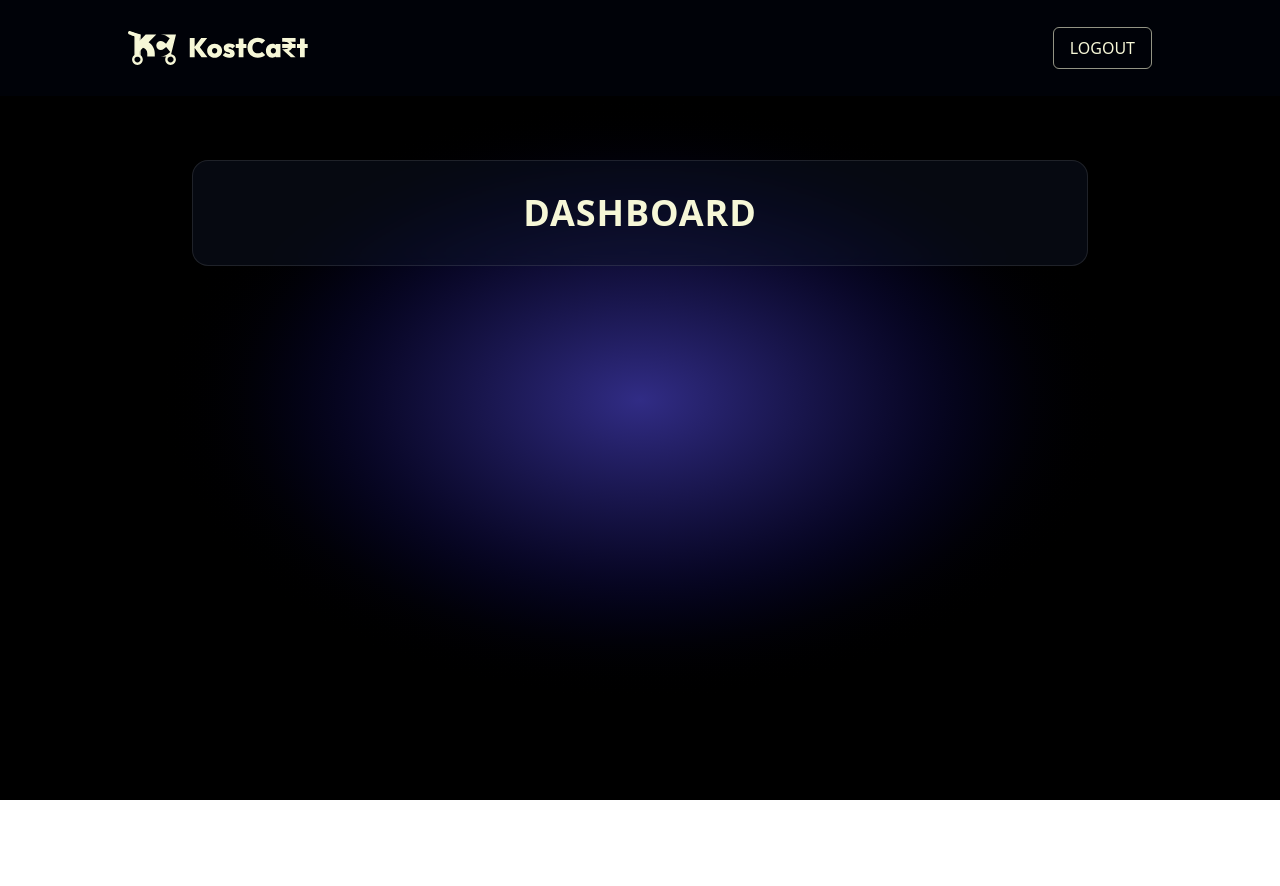
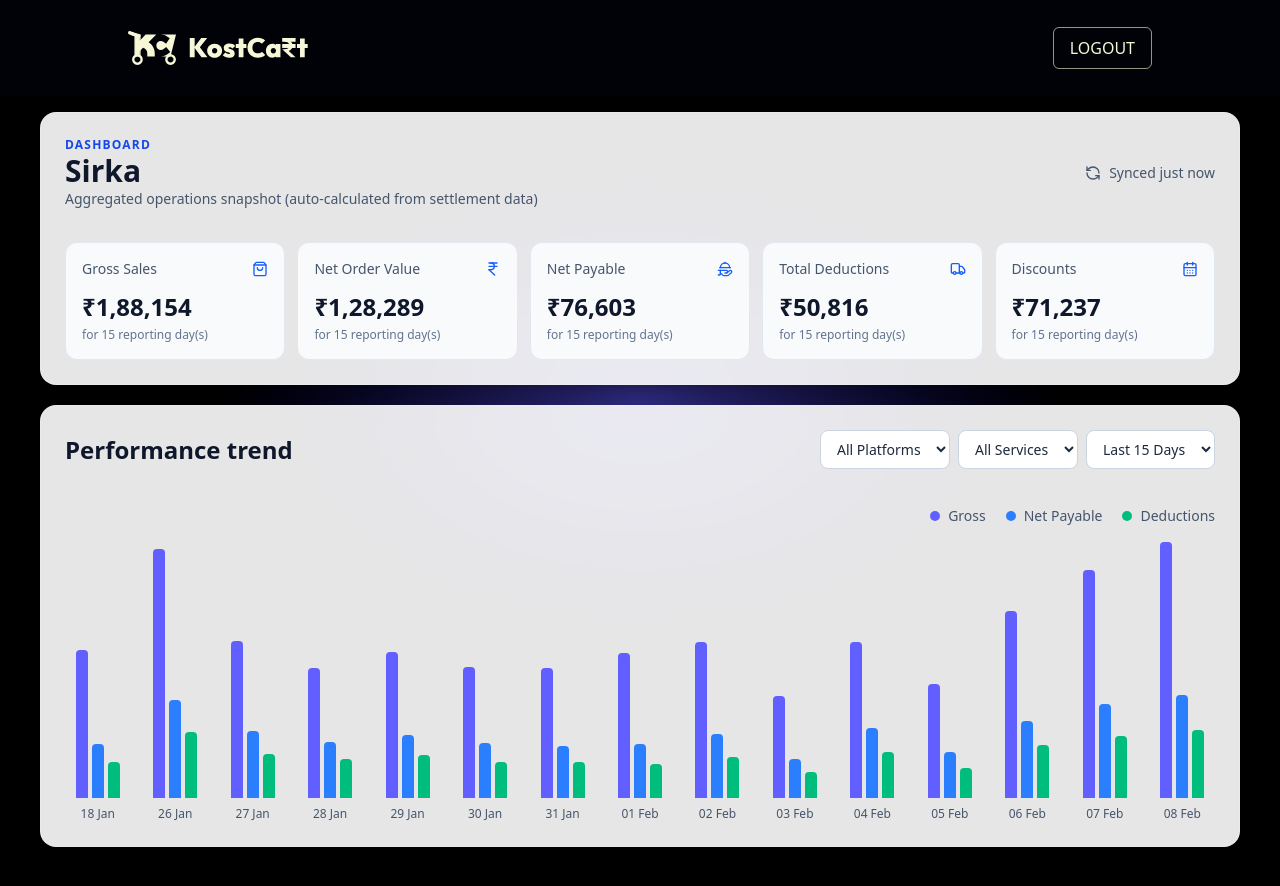
Before and after one commit to Binder101/KostCartWeb, a Next.js app: page /dashboard in a window 1280 px wide. Before the commit the page ends 800 px from the top, so only its background shows below. Built offline with nearby package versions, Linux system fonts and the light colour scheme.

Commit message:
Build aggregated operations dashboard from settlement JSON

```diff
--- a/src/app/dashboard/page.tsx
+++ b/src/app/dashboard/page.tsx
@@ -1,9 +1,223 @@
+"use client";
+
+import dailyOperations from "@/restro_daily_operations.json";
+import { CalendarDays, HandPlatter, IndianRupee, RefreshCcw, ShoppingBag, Truck } from "lucide-react";
+import { useMemo, useState } from "react";
+
+type OperationRecord = {
+  date: string;
+  res_name: string;
+  platform: string;
+  serviceType: string;
+  "Subtotal (items total)": number;
+  "Restaurant discount (Promo)": number;
+  "Restaurant discount (BOGO, Freebies, Gold, Brand pack & others)": number;
+  "Net Deductions\n[(C) + (D) + (E)]": number;
+  "Net order value\n[(1) + (2) + (3) - (4) - (5) + (6) - (7) + (8)]": number;
+  "Order level Payout\n(A) - (F) + (G)": number;
+};
+
+const records = dailyOperations as OperationRecord[];
+
+const formatCurrency = (value: number) =>
+  new Intl.NumberFormat("en-IN", {
+    style: "currency",
+    currency: "INR",
+    maximumFractionDigits: 0,
+  }).format(value);
+
+const dateLabel = (value: string) =>
+  new Date(value).toLocaleDateString("en-IN", {
+    day: "2-digit",
+    month: "short",
+  });
+
 export default function DashboardPage() {
-    return (
-        <main className="min-h-screen pt-28 sm:pt-32 lg:pt-40 px-4 text-[#F6F7D7]">
-            <section className="mx-auto max-w-4xl rounded-2xl border border-white/10 bg-slate-900/40 p-8 text-center backdrop-blur-sm">
-                <h1 className="text-4xl font-semibold tracking-wide">DASHBOARD</h1>
-            </section>
-        </main>
+  const [selectedPlatform, setSelectedPlatform] = useState("all");
+  const [selectedServiceType, setSelectedServiceType] = useState("all");
+  const [selectedRange, setSelectedRange] = useState("15");
+
+  const restaurantName = records[0]?.res_name ?? "Restaurant";
+  const uniquePlatforms = useMemo(
+    () => Array.from(new Set(records.map((record) => record.platform))),
+    [],
+  );
+  const uniqueServiceTypes = useMemo(
+    () => Array.from(new Set(records.map((record) => record.serviceType))),
+    [],
+  );
+
+  const filteredRecords = useMemo(() => {
+    const baseFiltered = records.filter((record) => {
+      const platformMatch = selectedPlatform === "all" || record.platform === selectedPlatform;
+      const serviceTypeMatch =
+        selectedServiceType === "all" || record.serviceType === selectedServiceType;
+
+      return platformMatch && serviceTypeMatch;
+    });
+
+    if (selectedRange === "all") {
+      return baseFiltered;
+    }
+
+    const range = Number(selectedRange);
+    return baseFiltered.slice(Math.max(baseFiltered.length - range, 0));
+  }, [selectedPlatform, selectedServiceType, selectedRange]);
+
+  const totals = useMemo(() => {
+    return filteredRecords.reduce(
+      (acc, record) => {
+        acc.grossSales += record["Subtotal (items total)"];
+        acc.totalDiscount +=
+          record["Restaurant discount (Promo)"] +
+          record["Restaurant discount (BOGO, Freebies, Gold, Brand pack & others)"];
+        acc.netOrder += record["Net order value\n[(1) + (2) + (3) - (4) - (5) + (6) - (7) + (8)]"];
+        acc.netPayable += record["Order level Payout\n(A) - (F) + (G)"];
+        acc.totalDeductions += record["Net Deductions\n[(C) + (D) + (E)]"];
+        return acc;
+      },
+      {
+        grossSales: 0,
+        totalDiscount: 0,
+        netOrder: 0,
+        netPayable: 0,
+        totalDeductions: 0,
+      },
     );
+  }, [filteredRecords]);
+
+  const maxBarValue = useMemo(() => {
+    const allValues = filteredRecords.flatMap((record) => [
+      record["Subtotal (items total)"],
+      record["Order level Payout\n(A) - (F) + (G)"],
+      record["Net Deductions\n[(C) + (D) + (E)]"],
+    ]);
+    return Math.max(...allValues, 1);
+  }, [filteredRecords]);
+
+  return (
+    <main className="min-h-screen px-3 pb-10 pt-24 text-[#F6F7D7] sm:px-6 sm:pt-28 lg:px-10">
+      <section className="mx-auto max-w-7xl space-y-5">
+        <div className="rounded-2xl border border-white/20 bg-white/90 p-4 text-slate-800 shadow-xl shadow-black/20 backdrop-blur-sm sm:p-6">
+          <div className="flex flex-wrap items-center justify-between gap-4 border-b border-slate-200 pb-4">
+            <div>
+              <p className="text-xs font-semibold uppercase tracking-widest text-blue-700">Dashboard</p>
+              <h1 className="text-2xl font-semibold text-slate-900 sm:text-3xl">{restaurantName}</h1>
+              <p className="text-sm text-slate-600">Aggregated operations snapshot (auto-calculated from settlement data)</p>
+            </div>
+            <div className="flex items-center gap-2 text-sm text-slate-600">
+              <RefreshCcw size={16} />
+              Synced just now
+            </div>
+          </div>
+
+          <div className="mt-4 grid gap-3 sm:grid-cols-2 xl:grid-cols-5">
+            {[
+              { label: "Gross Sales", value: totals.grossSales, icon: ShoppingBag },
+              { label: "Net Order Value", value: totals.netOrder, icon: IndianRupee },
+              { label: "Net Payable", value: totals.netPayable, icon: HandPlatter },
+              { label: "Total Deductions", value: totals.totalDeductions, icon: Truck },
+              { label: "Discounts", value: totals.totalDiscount, icon: CalendarDays },
+            ].map((metric) => (
+              <article
+                key={metric.label}
+                className="rounded-xl border border-slate-200 bg-slate-50 p-4"
+              >
+                <div className="mb-3 flex items-center justify-between">
+                  <p className="text-sm font-medium text-slate-600">{metric.label}</p>
+                  <metric.icon size={16} className="text-blue-600" />
+                </div>
+                <p className="text-2xl font-semibold text-slate-900">{formatCurrency(metric.value)}</p>
+                <p className="mt-1 text-xs text-slate-500">for {filteredRecords.length} reporting day(s)</p>
+              </article>
+            ))}
+          </div>
+        </div>
+
+        <section className="rounded-2xl border border-white/20 bg-white/90 p-4 text-slate-800 shadow-xl shadow-black/20 backdrop-blur-sm sm:p-6">
+          <div className="flex flex-wrap items-center justify-between gap-3 border-b border-slate-200 pb-4">
+            <h2 className="text-2xl font-semibold text-slate-900">Performance trend</h2>
+
+            <div className="flex flex-wrap gap-2">
+              <select
+                className="rounded-lg border border-slate-300 bg-white px-3 py-2 text-sm"
+                value={selectedPlatform}
+                onChange={(event) => setSelectedPlatform(event.target.value)}
+              >
+                <option value="all">All Platforms</option>
+                {uniquePlatforms.map((platform) => (
+                  <option key={platform} value={platform}>
+                    {platform}
+                  </option>
+                ))}
+              </select>
+
+              <select
+                className="rounded-lg border border-slate-300 bg-white px-3 py-2 text-sm"
+                value={selectedServiceType}
+                onChange={(event) => setSelectedServiceType(event.target.value)}
+              >
+                <option value="all">All Services</option>
+                {uniqueServiceTypes.map((serviceType) => (
+                  <option key={serviceType} value={serviceType}>
+                    {serviceType}
+                  </option>
+                ))}
+              </select>
+
+              <select
+                className="rounded-lg border border-slate-300 bg-white px-3 py-2 text-sm"
+                value={selectedRange}
+                onChange={(event) => setSelectedRange(event.target.value)}
+              >
+                <option value="7">Last 7 Days</option>
+                <option value="15">Last 15 Days</option>
+                <option value="30">Last 30 Days</option>
+                <option value="all">All Days</option>
+              </select>
+            </div>
+          </div>
+
+          <div className="mt-5 overflow-x-auto">
+            <div className="min-w-[700px]">
+              <div className="mb-4 flex items-center justify-end gap-5 text-sm text-slate-600">
+                <span className="inline-flex items-center gap-2"><span className="h-2.5 w-2.5 rounded-full bg-indigo-500" />Gross</span>
+                <span className="inline-flex items-center gap-2"><span className="h-2.5 w-2.5 rounded-full bg-blue-500" />Net Payable</span>
+                <span className="inline-flex items-center gap-2"><span className="h-2.5 w-2.5 rounded-full bg-emerald-500" />Deductions</span>
+              </div>
+              <div className="grid grid-cols-[repeat(auto-fit,minmax(48px,1fr))] items-end gap-3">
+                {filteredRecords.map((record) => {
+                  const gross = record["Subtotal (items total)"];
+                  const payable = record["Order level Payout\n(A) - (F) + (G)"];
+                  const deductions = record["Net Deductions\n[(C) + (D) + (E)]"];
+                  return (
+                    <div key={record.date} className="flex flex-col items-center gap-2">
+                      <div className="flex h-64 items-end gap-1">
+                        <div
+                          className="w-3 rounded-t bg-indigo-500"
+                          title={`Gross ${formatCurrency(gross)}`}
+                          style={{ height: `${(gross / maxBarValue) * 100}%` }}
+                        />
+                        <div
+                          className="w-3 rounded-t bg-blue-500"
+                          title={`Net Payable ${formatCurrency(payable)}`}
+                          style={{ height: `${(payable / maxBarValue) * 100}%` }}
+                        />
+                        <div
+                          className="w-3 rounded-t bg-emerald-500"
+                          title={`Deductions ${formatCurrency(deductions)}`}
+                          style={{ height: `${(deductions / maxBarValue) * 100}%` }}
+                        />
+                      </div>
+                      <p className="text-xs text-slate-600">{dateLabel(record.date)}</p>
+                    </div>
+                  );
+                })}
+              </div>
+            </div>
+          </div>
+        </section>
+      </section>
+    </main>
+  );
 }
```
